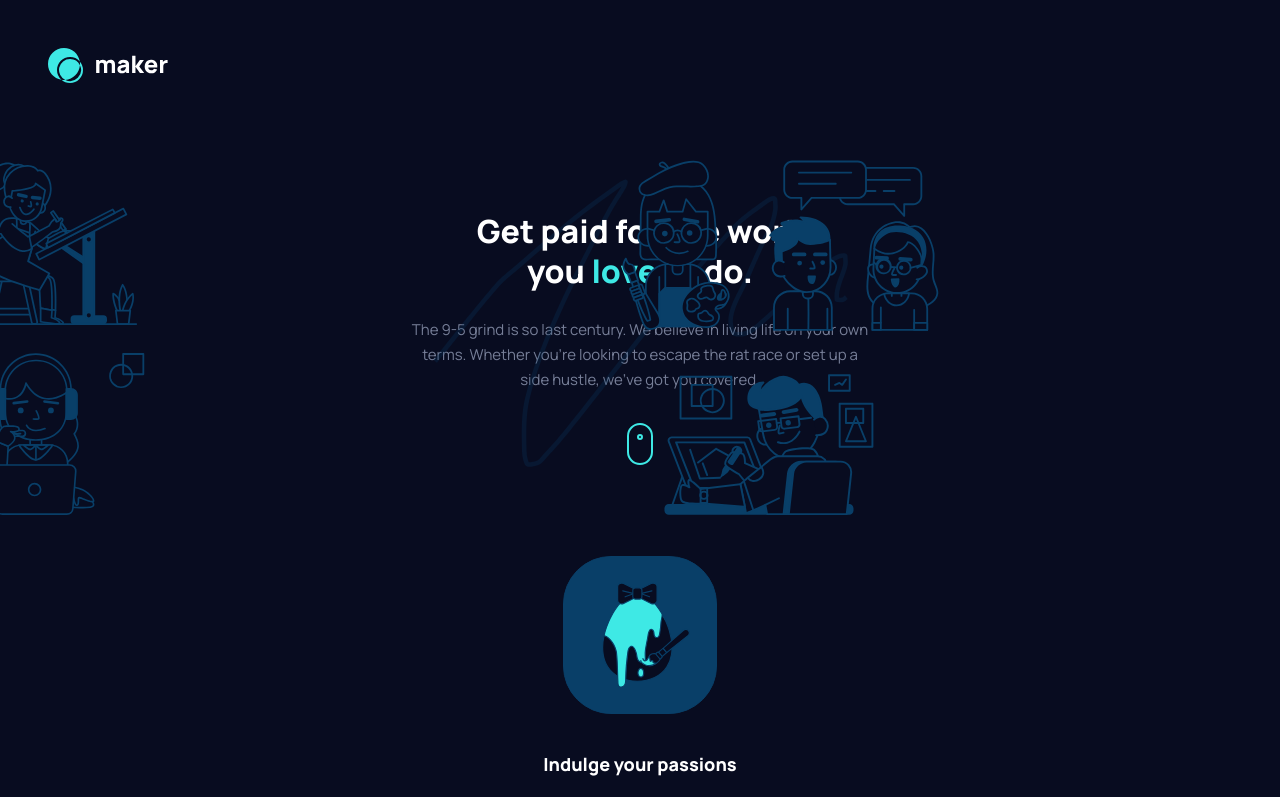
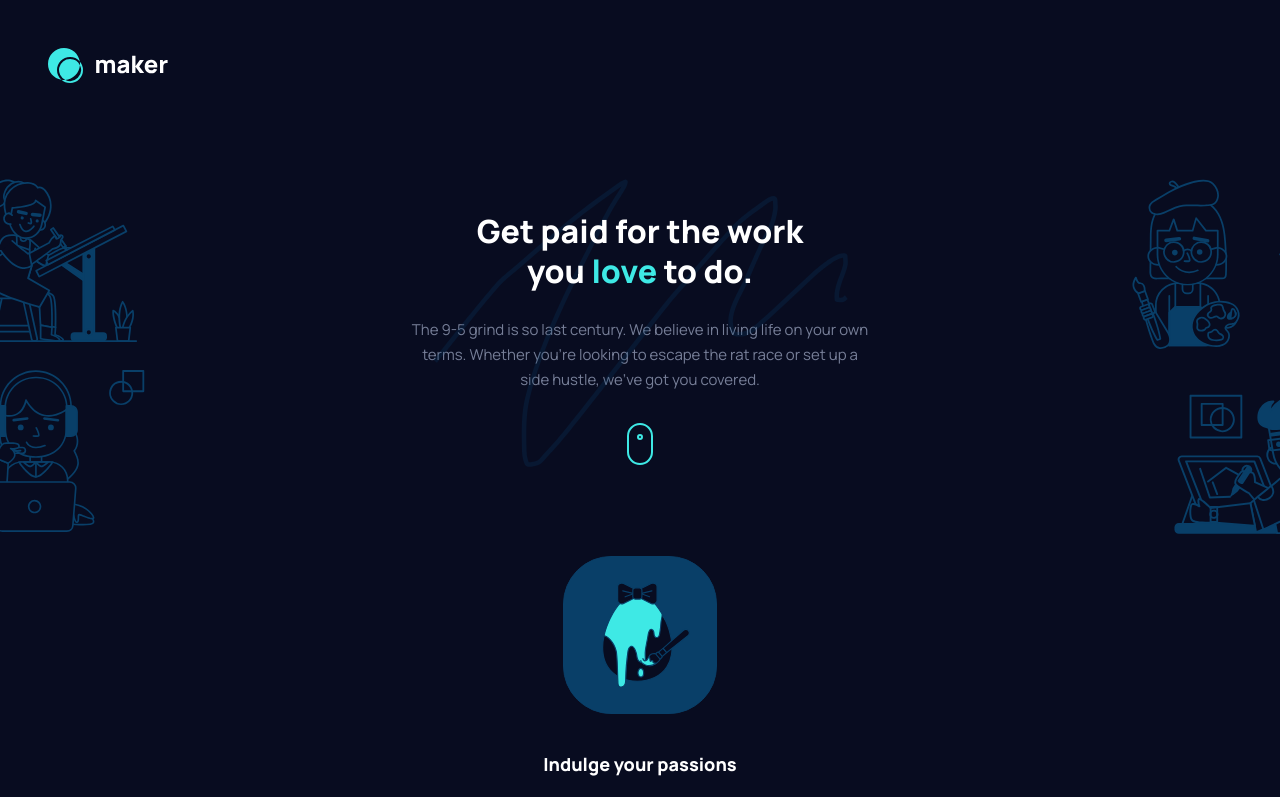
Before and after one commit to salymk/react-maker-pre-launch-landing-page, a React (Create React App) app: page / in a window 1280 px wide. Shown: the top 797 px of the page. Built offline with nearby package versions, Linux system fonts and the light colour scheme.

Commit message:
fixed(hero): fix overflow
- align bg left and right without the overflow

```diff
--- a/src/App.scss
+++ b/src/App.scss
@@ -28,6 +28,9 @@ header {
     padding: 3em 0 4em 0;
 }
 
+main {
+    overflow: hidden;
+}
 
 .hero-mobile {
     width: 100%;
@@ -58,6 +61,7 @@ h3 {
     text-align: center;
     font-style: normal;
     margin-bottom: 7em;
+    position: relative;
 
     h1 {
         font-weight: 800;
@@ -101,15 +105,9 @@ h3 {
                 border: 1px solid #093F68;
                 border-radius: 3em;
                 background: #093F68;
-                padding: 1.5em 2em;
                 position: absolute;
                 width: 120px;
                 height: 124px;
-                margin-left: auto;
-                margin-right: auto;
-                left: 0;
-                right: 0;
-                text-align: center;
                 padding: 1em;
 
             }
@@ -362,15 +360,15 @@ h3 {
             width: 313.71px;
             height: 354.37px;
             left: -169px;
-            top: 161.63px;
+            top: 0;
         }
 
         .bg-hero-right {
             position: absolute;
             width: 317px;
             height: 356px;
-            left: 622px;
-            top: 160px;
+            right: -169px;
+            top: 0px;
         }
 
         .bg-hero-squiggle {
```
